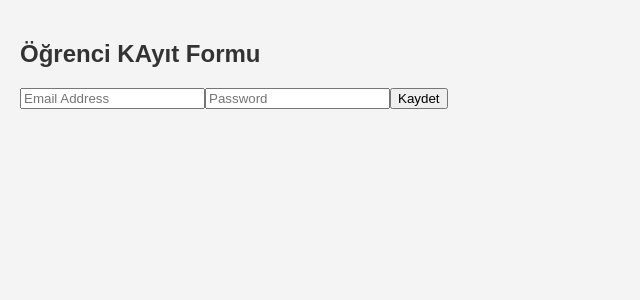
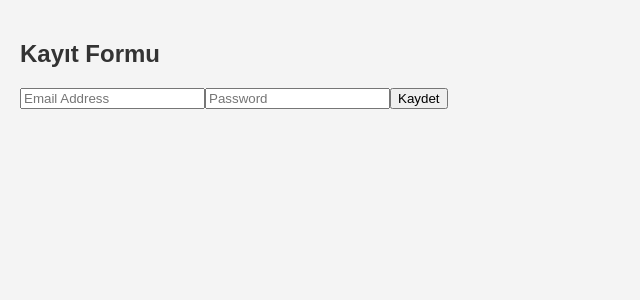
Before and after one commit to beratdimen/ogrenciKayitNext, a Next.js app: page /sign-up in a window 1280 px wide. Shown: the top 300 px of the page, without its empty margins (0-640 px from the left). Built offline with nearby package versions, Linux system fonts and the light colour scheme.

Commit message:
kayıt formu yazısı düzenlendi

```diff
--- a/components/signUpForm/index.jsx
+++ b/components/signUpForm/index.jsx
@@ -3,7 +3,7 @@ import { signup } from "@/app/login/actions";
 export default function SignUpForm() {
   return (
     <div className="SignUpContainer">
-      <h2>Öğrenci KAyıt Formu</h2>
+      <h2>Kayıt Formu</h2>
       <form>
         <input
           id="email"
```
